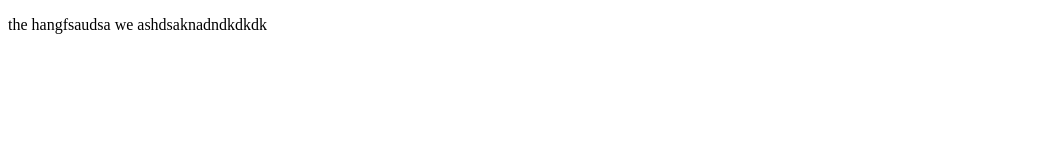
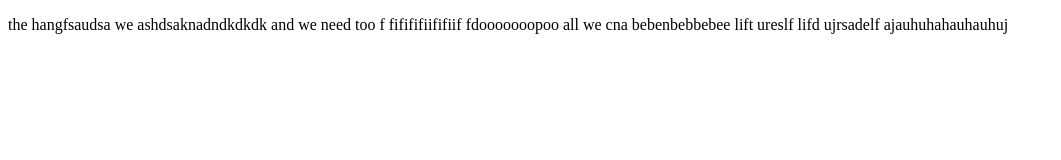
Before and after one commit to tmharnett/HARNETT-3, a plain HTML site: page index.html in a window 1280 px wide. Shown: the whole page, without its empty margins (0-1061 px from the left). Drawn offline with Linux system fonts and the light colour scheme.

Commit message:
Update index.html

```diff
--- a/index.html
+++ b/index.html
@@ -8,5 +8,9 @@
 		</head>
 		<p>
 		the hangfsaudsa we ashdsaknadndkdkdk
+		and we need too f fifififiififiif fdooooooopoo
+		all we cna bebenbebbebee
+		lift ureslf lifd ujrsadelf
+		ajauhuhahauhauhuj
 		</p>
 </html>
```
